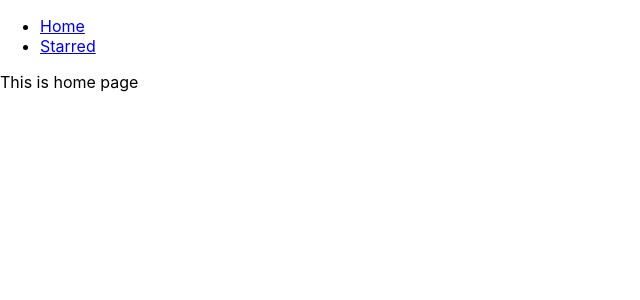
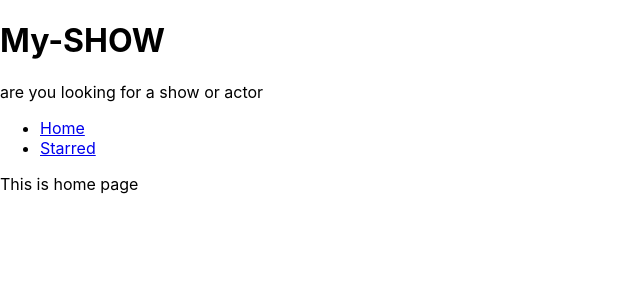
Before and after one commit to amansharma8194/my-show-with-React, a React (Create React App) app: page / in a window 1280 px wide. Shown: the top 300 px of the page, without its empty margins (0-640 px from the left). Built offline with nearby package versions, Linux system fonts and the light colour scheme.

Commit message:
added layout management

```diff
--- a/src/App.js
+++ b/src/App.js
@@ -1,14 +1,12 @@
 /* eslint-disable import/no-unresolved */
 import React from 'react';
 import { Switch, Route } from 'react-router-dom';
-import Nav from './components/Nav';
+
 import Home from './pages/Home';
 import Starred from './pages/Starred';
 
 function App() {
   return (
-    <div>
-      <Nav />
     <Switch>
       <Route exact path="/">
         <Home />
@@ -20,7 +18,6 @@
         <div>Page not found</div>
       </Route>
     </Switch>
-    </div>
   );
 }
 
--- /dev/null
+++ b/src/components/Mainpage.js
@@ -0,0 +1,16 @@
+/* eslint-disable react/function-component-definition */
+import React from 'react';
+import Nav from './Nav';
+import Title from './Title';
+
+const Mainpage = ({ children }) => {
+  return (
+    <div>
+      <Title title="My-SHOW" subtitle="are you looking for a show or actor" />
+      <Nav />
+      {children}
+    </div>
+  );
+};
+
+export default Mainpage;
--- /dev/null
+++ b/src/components/Title.js
@@ -0,0 +1,12 @@
+import React from 'react';
+
+function Title({ title, subtitle }) {
+  return (
+    <div>
+      <h1>{title}</h1>
+      <p>{subtitle}</p>
+    </div>
+  );
+}
+
+export default Title;
--- a/src/pages/Home.js
+++ b/src/pages/Home.js
@@ -1,7 +1,8 @@
 import React from 'react';
+import Mainpage from '../components/Mainpage';
 
 function Home() {
-  return <div>This is home page</div>;
+  return <Mainpage>This is home page</Mainpage>;
 }
 
 export default Home;
--- a/src/pages/Starred.js
+++ b/src/pages/Starred.js
@@ -1,7 +1,8 @@
 import React from 'react';
+import Mainpage from '../components/Mainpage';
 
 function Starred() {
-  return <div>This is starred page</div>;
+  return <Mainpage>This is starred page</Mainpage>;
 }
 
 export default Starred;
```
Also changed, not shown: 1 other file (tests, documents, lock files or other folders). Lines whose indentation alone changed are shown as unchanged.
